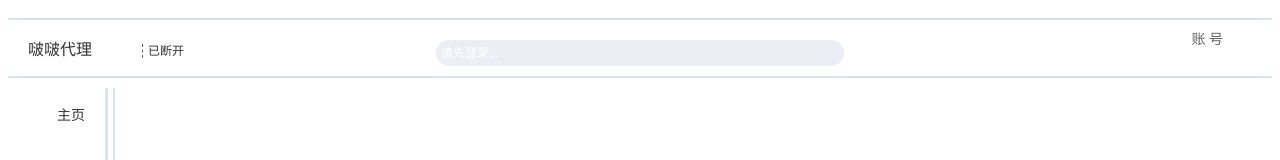
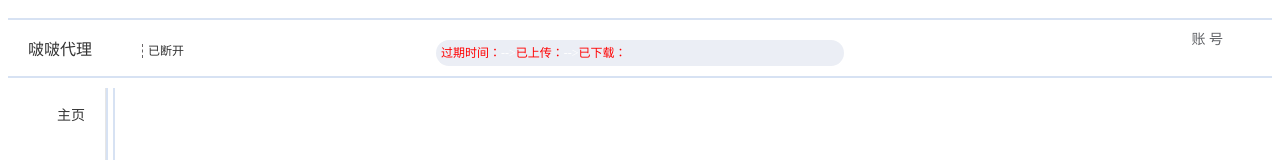
Before and after one commit to org-lib/website, a Vue app in the folder shieldagent/: page /#/login in a window 1280 px wide. Shown: the top 160 px of the page. Built offline with nearby package versions, Linux system fonts and the light colour scheme; no server answers; some icons are missing.

Commit message:
流量报表

```diff
--- a/shieldagent/src/components/Head/Centor.vue
+++ b/shieldagent/src/components/Head/Centor.vue
@@ -1,7 +1,7 @@
 <template>
   <div class="demo-progress">
     <el-progress :text-inside="true" :stroke-width="26" :percentage="percentage" :color="customColor" style="margin-top: 20px;">
-        <span>{{ proces }}</span>
+      <span style="color:#FF0000;">{{ expire }}</span>--><span style="color:#FF0000;">{{ upload }}</span>--><span style="color:#FF0000;">{{ down }}</span>
     </el-progress>
   </div>
 </template>
@@ -22,7 +22,10 @@ export default defineComponent({
   setup () {
     const state = reactive({
       percentage: 0,
-      proces: '当前剩余流量',
+      proces: '[当前流量使用情况]',
+      expire: '过期时间：',
+      upload: '已上传：',
+      down: '已下载：',
       customColors: [
         { color: '#409eff', percentage: 0 },
         { color: '#f56c6c', percentage: 20 },
@@ -51,6 +54,9 @@ export default defineComponent({
         if ((JSON.parse(JSON.stringify(res))).status === 0) {
           state.percentage = (JSON.parse(JSON.stringify(res))).value
           state.proces = (JSON.parse(JSON.stringify(res))).msg
+          state.expire = (JSON.parse(JSON.stringify(res))).expire
+          state.upload = '已上传(MB)：' + (JSON.parse(JSON.stringify(res))).upload
+          state.down = '已下载(MB)：' + (JSON.parse(JSON.stringify(res))).down
           localStorage.setItem('Expire', 'false')
         }
         if ((JSON.parse(JSON.stringify(res))).status === -1) {
--- a/shieldagent/src/components/ShieldAgent.vue
+++ b/shieldagent/src/components/ShieldAgent.vue
@@ -14,7 +14,7 @@
       <p>
         <router-link class="routelogin" to="/notfound">网上打折购买了专业版激活码？点此升级</router-link>
       </p>
-      <div class="tips"><a href="https://github.com/org-lib/tz" target="_blank">无法使用?无法购买支付？升级到新版本</a></div>
+      <div class="tips"><a href="https://github.com/org-lib/tz" target="_blank">无法使用?无法购买\支付？升级到新版本</a></div>
     </div>
   </div>
   <router-view/>
```
